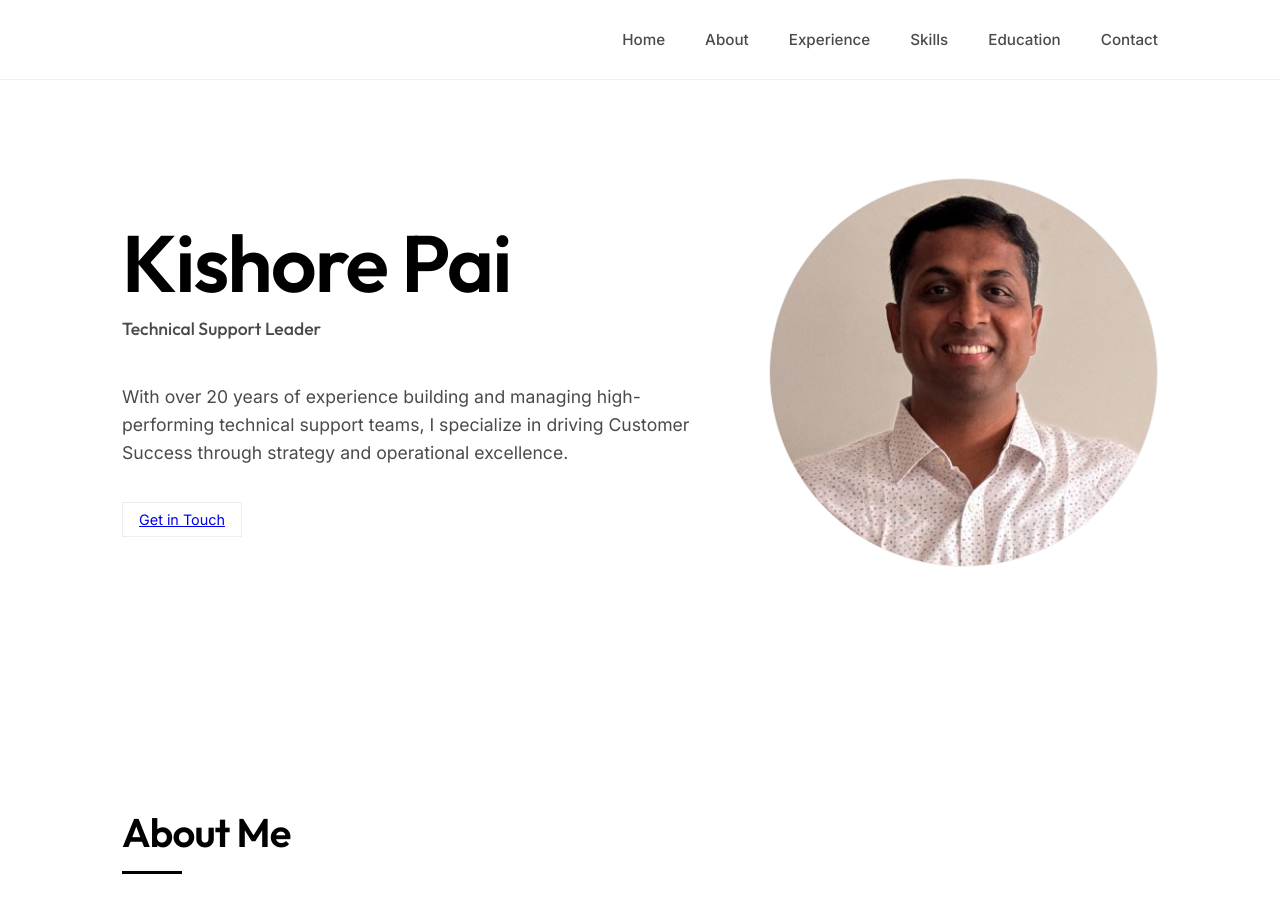
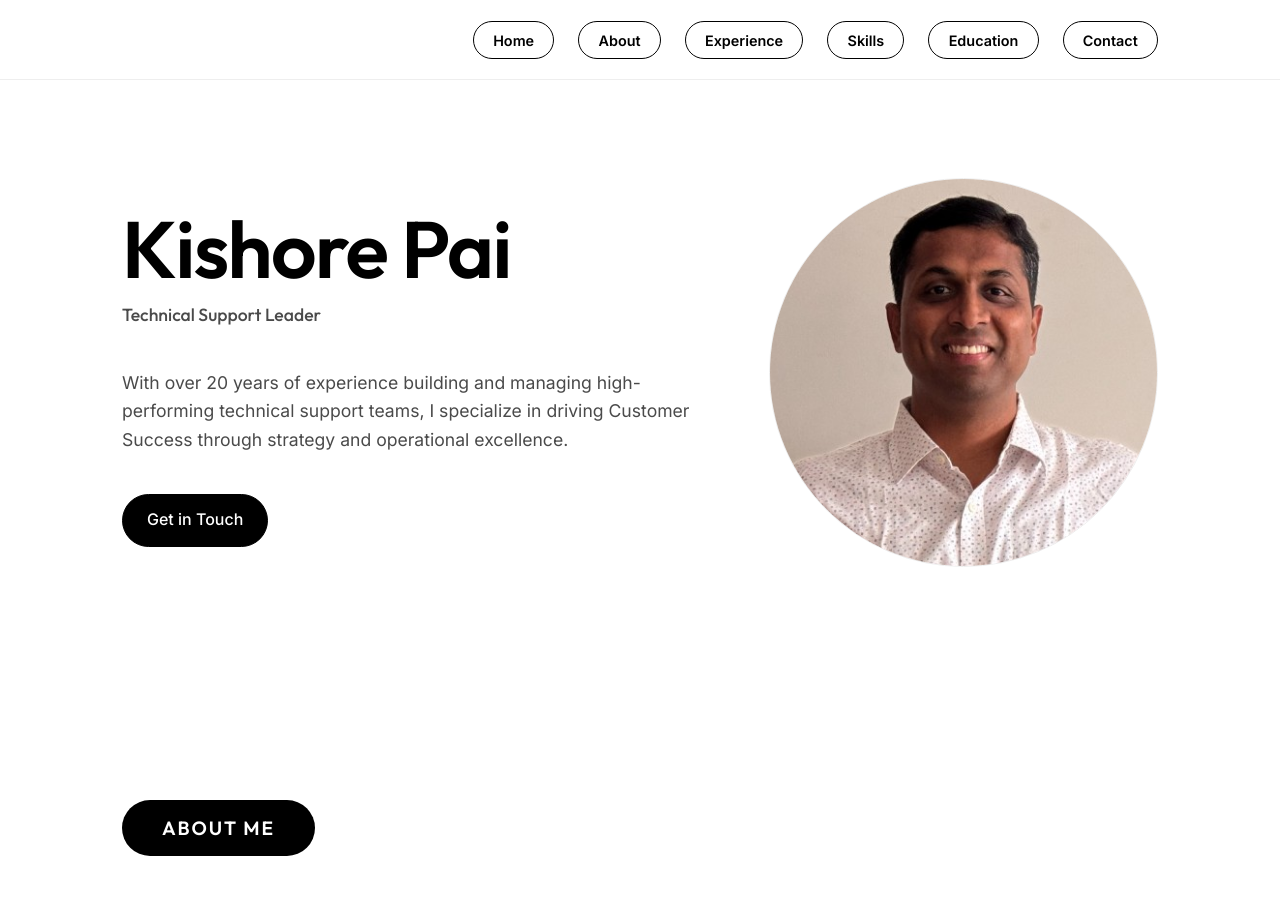
Before and after one commit to venkat0101/kishore-portfolio, a plain HTML site: page index.html in a window 1280 px wide. Shown: the top 909 px of the page. Drawn offline with Linux system fonts and the light colour scheme.

Commit message:
Design overhaul: global pill-shaped button aesthetic for titles, nav, and buttons

```diff
--- a/index.html
+++ b/index.html
@@ -37,8 +37,9 @@
                         <p class="hero-subheadline animate-in delay-1">Technical Support Leader</p>
                         <p class="animate-in delay-2">With over 20 years of experience building and managing high-performing technical support teams, I specialize in driving Customer Success through strategy and operational excellence.</p>
                         <div class="hero-cta animate-in delay-3">
-                            <a href="#contact" class="skill-tag">Get in Touch</a>
+                            <a href="#contact" class="social-btn btn-resume" style="display: inline-flex; width: auto;">Get in Touch</a>
                         </div>
+
                     </div>
                     <div class="hero-image-container animate-in delay-2">
                         <img src="profile.png" alt="Kishore Pai" class="hero-image" id="profile-pic">
--- a/style.css
+++ b/style.css
@@ -110,21 +110,27 @@ nav {
 
 .nav-links {
     display: flex;
-    gap: 2.5rem;
+    gap: 1.5rem;
     list-style: none;
 }
 
+
 .nav-links a {
     text-decoration: none;
-    color: var(--text-secondary);
-    font-weight: 500;
-    font-size: 0.95rem;
+    color: var(--text-primary);
+    font-weight: 600;
+    font-size: 0.9rem;
+    padding: 0.6rem 1.2rem;
+    border: 1px solid var(--text-primary);
+    border-radius: 50px;
     transition: var(--transition-smooth);
 }
 
 .nav-links a:hover {
-    color: var(--text-primary);
+    background: var(--text-primary);
+    color: #fff;
 }
+
 
 /* Hero Section */
 .hero {
@@ -183,21 +189,17 @@ nav {
 
 /* Sections */
 .section-title {
-    font-size: 2.5rem;
-    margin-bottom: 3rem;
-    position: relative;
+    font-size: 1.2rem;
+    margin-bottom: 4rem;
+    background: #000;
+    color: #fff;
+    padding: 0.8rem 2.5rem;
+    border-radius: 50px;
     display: inline-block;
+    text-transform: uppercase;
+    letter-spacing: 0.1em;
 }
 
-.section-title::after {
-    content: '';
-    position: absolute;
-    bottom: -10px;
-    left: 0;
-    width: 60px;
-    height: 3px;
-    background: var(--text-primary);
-}
 
 /* Experience */
 .experience-grid {
@@ -207,17 +209,20 @@ nav {
 }
 
 .experience-item {
-    padding: 2.5rem;
+    padding: 3rem;
     background: var(--card-bg);
     border: 1px solid var(--border-color);
+    border-radius: 40px;
     transition: var(--transition-smooth);
 }
 
 .experience-item:hover {
-    transform: translateY(-5px);
-    box-shadow: 0 20px 40px rgba(0,0,0,0.05);
+    transform: translateY(-8px);
+    box-shadow: 0 30px 60px rgba(0,0,0,0.08);
     background: #fff;
+    border-color: #000;
 }
+
 
 .exp-header {
     display: flex;
@@ -290,16 +295,20 @@ nav {
 }
 
 .skill-tag {
-    padding: 0.5rem 1rem;
+    padding: 0.8rem 1.8rem;
     border: 1px solid var(--border-color);
+    border-radius: 50px;
     font-size: 0.9rem;
+    font-weight: 500;
     transition: var(--transition-smooth);
 }
 
 .skill-tag:hover {
     background: var(--text-primary);
-    color: var(--bg-primary);
+    color: #fff;
+    border-color: #000;
 }
+
 
 /* Footer */
 footer {
```
